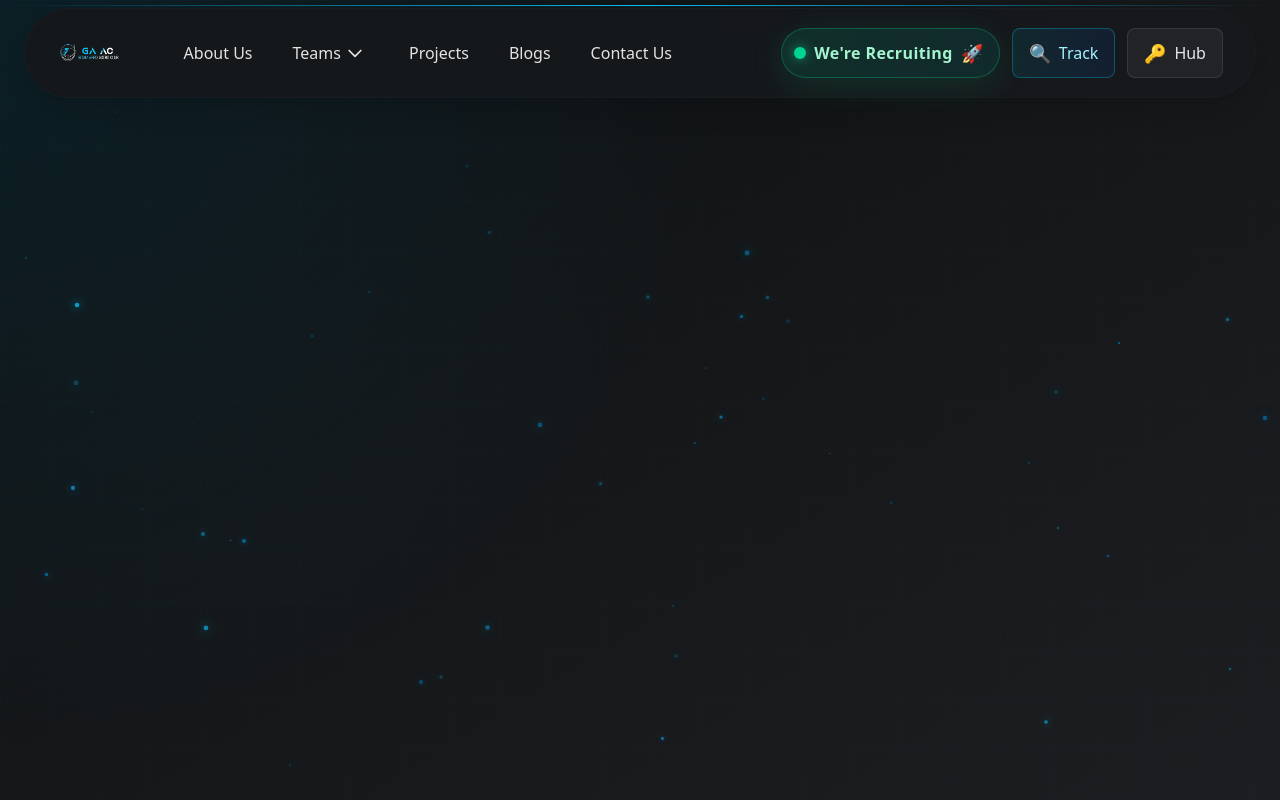
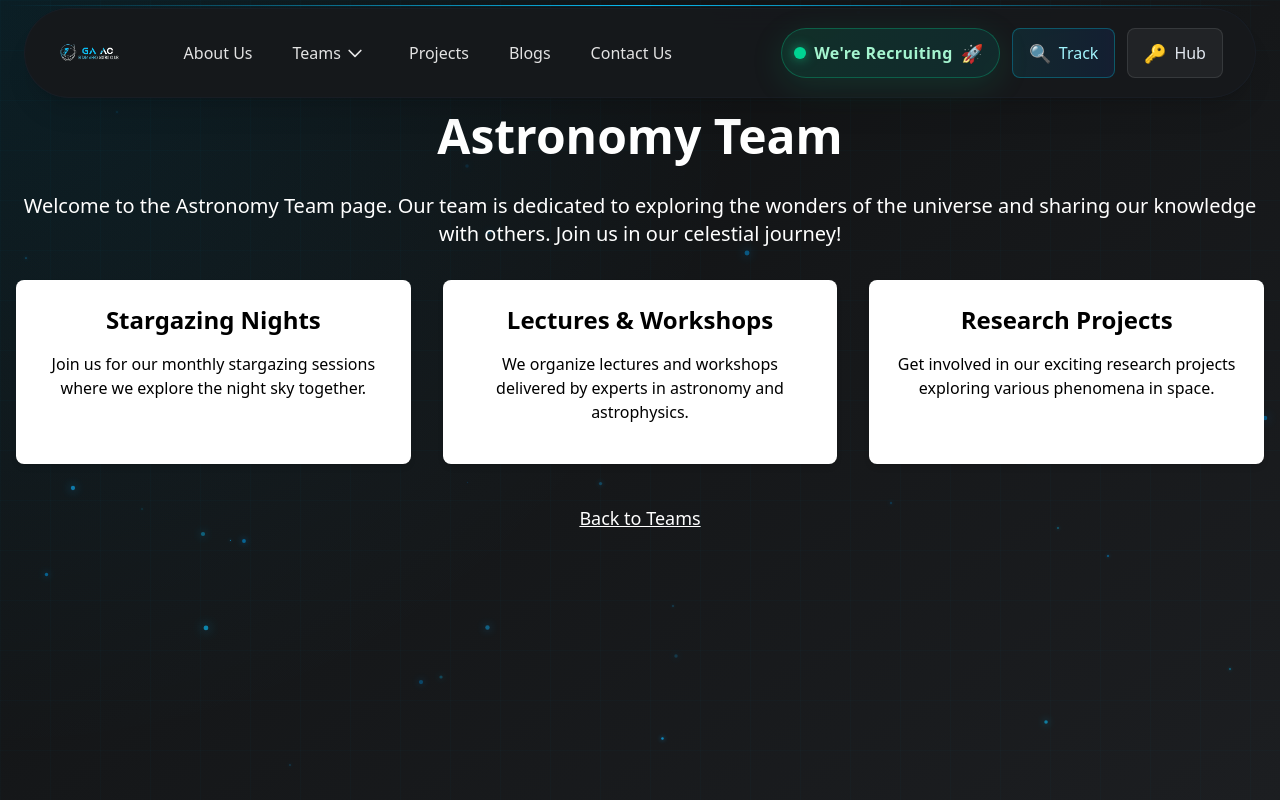
Before and after one commit to g-aeroastro-c/webapp, a Next.js app: page /teams/astronomy in a window 1280 px wide. Shown: the top 800 px of the page. Built offline with nearby package versions, Linux system fonts and the light colour scheme.

Commit message:
z index Changes to make components visible

```diff
--- a/package.json
+++ b/package.json
@@ -10,7 +10,7 @@
   },
   "dependencies": {
     "@supabase/ssr": "^0.5.2",
-    "@supabase/supabase-js": "^2.46.1",
+    "@supabase/supabase-js": "^2.55.0",
     "@types/nodemailer": "^6.4.17",
     "axios": "^1.7.7",
     "class-variance-authority": "^0.7.1",
--- a/src/app/teams/astronomy/page.tsx
+++ b/src/app/teams/astronomy/page.tsx
@@ -3,28 +3,43 @@ import Link from "next/link";
 
 const AstronomyTeamPage = () => {
   return (
-    <div className="min-h-screen bg-gradient-to-r from-purple-600 via-pink-500 to-red-500 text-white">
-      <div className="container mx-auto py-20 px-4 text-center">
-        <h1 className="text-5xl font-bold mb-8">Astronomy Team</h1>
-        <p className="mb-8 text-xl">
-          Welcome to the Astronomy Team page. Our team is dedicated to exploring the wonders of the universe and sharing our knowledge with others. Join us in our celestial journey!
+    <div className="min-h-screen bg-gradient-to-r from-purple-600 via-pink-500 to-red-500 text-white ">
+      <div className="container mx-auto py-20 px-4 text-center relative z-30">
+        <h1 className="text-5xl font-bold mt-8 mb-8 relative z-30">
+          Astronomy Team
+        </h1>
+        <p className="mb-8 text-xl relativez-20">
+          Welcome to the Astronomy Team page. Our team is dedicated to exploring
+          the wonders of the universe and sharing our knowledge with others.
+          Join us in our celestial journey!
         </p>
-        <div className="grid grid-cols-1 md:grid-cols-3 gap-8">
-          <div className="bg-white text-black p-6 rounded-lg shadow-md transform transition duration-500 hover:scale-105">
+        <div className="grid grid-cols-1 md:grid-cols-3 gap-8 relative z-20">
+          <div className="bg-white text-black p-6 rounded-lg shadow-md transform transition duration-500 hover:scale-105 relative z-20 ">
             <h2 className="text-2xl font-bold mb-4">Stargazing Nights</h2>
-            <p className="mb-4">Join us for our monthly stargazing sessions where we explore the night sky together.</p>
+            <p className="mb-4">
+              Join us for our monthly stargazing sessions where we explore the
+              night sky together.
+            </p>
           </div>
-          <div className="bg-white text-black p-6 rounded-lg shadow-md transform transition duration-500 hover:scale-105">
+          <div className="bg-white text-black p-6 rounded-lg shadow-md transform transition duration-500 hover:scale-105 relative z-20">
             <h2 className="text-2xl font-bold mb-4">Lectures & Workshops</h2>
-            <p className="mb-4">We organize lectures and workshops delivered by experts in astronomy and astrophysics.</p>
+            <p className="mb-4">
+              We organize lectures and workshops delivered by experts in
+              astronomy and astrophysics.
+            </p>
           </div>
-          <div className="bg-white text-black p-6 rounded-lg shadow-md transform transition duration-500 hover:scale-105">
+          <div className="bg-white text-black p-6 rounded-lg shadow-md transform transition duration-500 hover:scale-105 relative z-20">
             <h2 className="text-2xl font-bold mb-4">Research Projects</h2>
-            <p className="mb-4">Get involved in our exciting research projects exploring various phenomena in space.</p>
+            <p className="mb-4">
+              Get involved in our exciting research projects exploring various
+              phenomena in space.
+            </p>
           </div>
         </div>
-        <div className="mt-10">
-          <Link href="/teams" className="text-lg underline hover:text-gray-200">Back to Teams</Link>
+        <div className="mt-10 relative z-30">
+          <Link href="/teams" className="text-lg underline hover:text-gray-200">
+            Back to Teams
+          </Link>
         </div>
       </div>
     </div>
```
Also changed, not shown: 1 other file (tests, documents, lock files or other folders).
